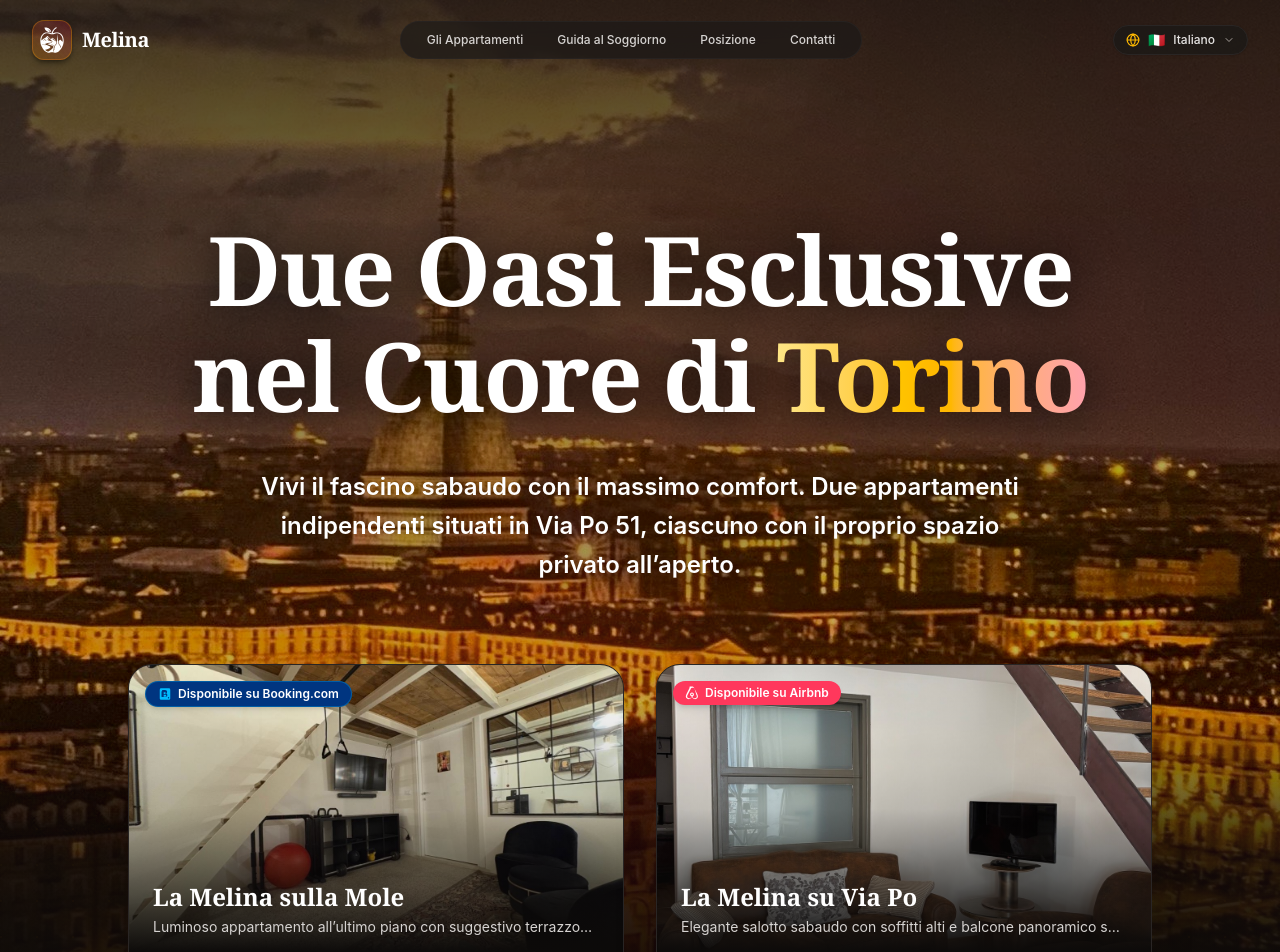
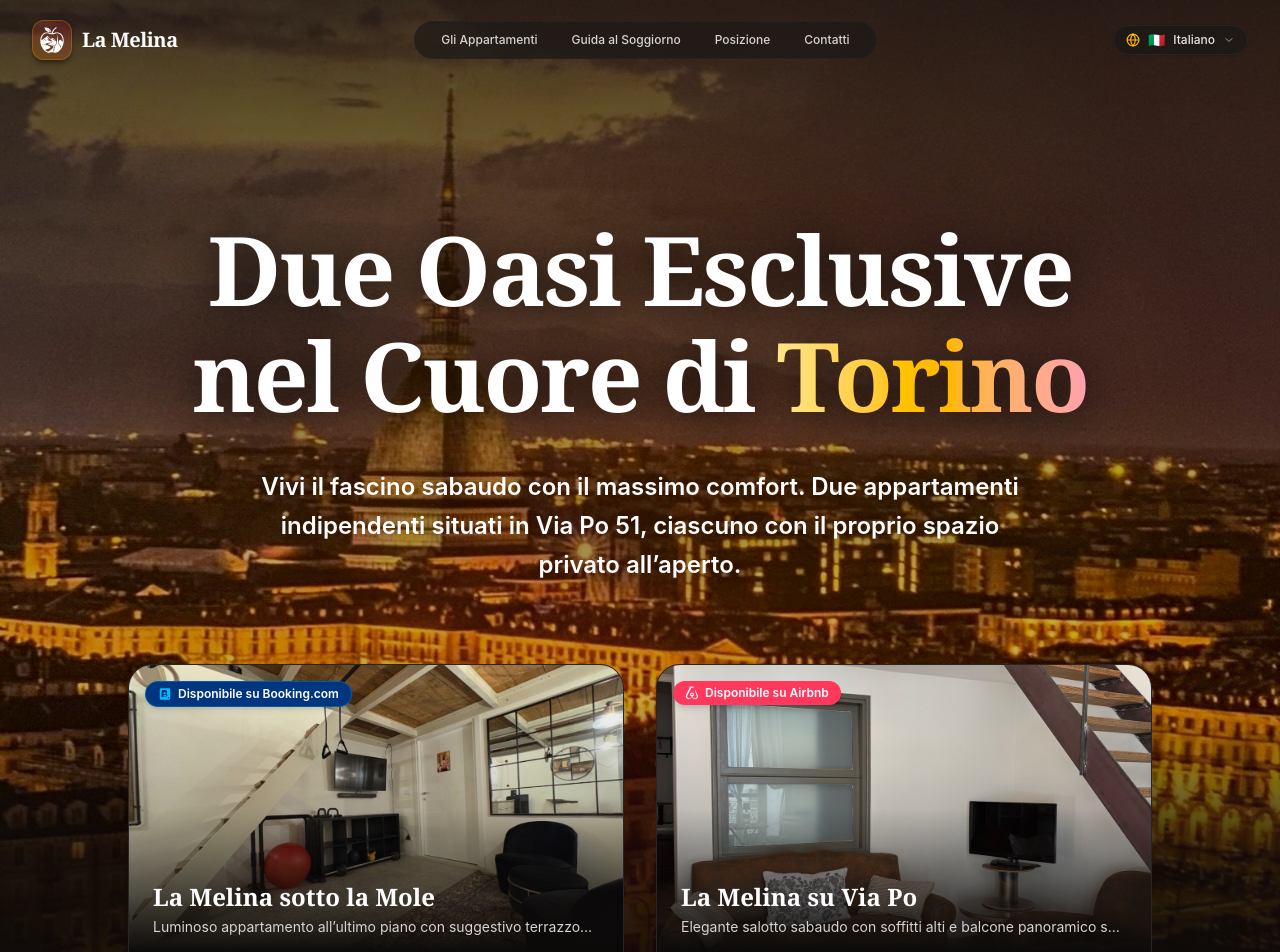
Before and after one commit to francesco-pavia/melina, a React (Vite) app: page / in a window 1280 px wide. Shown: the top 952 px of the page. Built offline with nearby package versions, Linux system fonts and the light colour scheme.

Commit message:
La Melina

```diff
--- a/index.html
+++ b/index.html
@@ -5,25 +5,25 @@
     <link rel="icon" type="image/svg+xml" href="/melina_logo.svg?v=3" />
     <meta name="viewport" content="width=device-width, initial-scale=1.0" />
     <meta name="theme-color" content="#0c0a09" />
-    <title>Melina · Appartamenti Vacanze Torino Centro | Via Po 51</title>
-    <meta name="description" content="Melina - Due eleganti appartamenti vacanza nel cuore del centro storico di Torino in Via Po 51, a pochi passi dalla Mole Antonelliana e Piazza Vittorio Veneto: La Melina sulla Mole e La Melina su Via Po." />
-    <meta name="keywords" content="Melina Torino, appartamenti vacanza Torino, Via Po 51 Torino, La Melina sulla Mole, La Melina su Via Po, alloggio Mole Antonelliana, case vacanze Torino centro, holiday apartments Turin, affitti brevi Torino" />
+    <title>La Melina · Appartamenti Vacanze Torino Centro | Via Po 51</title>
+    <meta name="description" content="La Melina - Due eleganti appartamenti vacanza nel cuore del centro storico di Torino in Via Po 51, a pochi passi dalla Mole Antonelliana e Piazza Vittorio Veneto: La Melina sotto la Mole e La Melina su Via Po." />
+    <meta name="keywords" content="La Melina Torino, appartamenti vacanza Torino, Via Po 51 Torino, La Melina sotto la Mole, La Melina su Via Po, alloggio Mole Antonelliana, case vacanze Torino centro, holiday apartments Turin, affitti brevi Torino" />
     <meta name="robots" content="index, follow, max-image-preview:large, max-snippet:-1, max-video-preview:-1" />
     <meta name="author" content="Alessandra Mela" />
 
     <!-- Open Graph / WhatsApp / Facebook Sharing -->
-    <meta property="og:title" content="Melina · Appartamenti Vacanze Torino Centro | Via Po 51" />
+    <meta property="og:title" content="La Melina · Appartamenti Vacanze Torino Centro | Via Po 51" />
     <meta property="og:description" content="Due splendidi appartamenti indipendenti nel centro storico di Torino in Via Po 51: attico panoramico con terrazzo sulla Mole e salotto d'epoca con balcone sui portici." />
     <meta property="og:type" content="website" />
     <meta property="og:image" content="/turin_bg.jpg" />
     <meta property="og:image:width" content="1200" />
     <meta property="og:image:height" content="630" />
-    <meta property="og:image:alt" content="Melina Appartamenti Vacanze - Torino Centro Storico Via Po 51" />
+    <meta property="og:image:alt" content="La Melina Appartamenti Vacanze - Torino Centro Storico Via Po 51" />
     <meta property="og:locale" content="it_IT" />
 
     <!-- Twitter / X Card -->
     <meta name="twitter:card" content="summary_large_image" />
-    <meta name="twitter:title" content="Melina · Appartamenti Vacanze Torino Centro | Via Po 51" />
+    <meta name="twitter:title" content="La Melina · Appartamenti Vacanze Torino Centro | Via Po 51" />
     <meta name="twitter:description" content="Due splendidi alloggi a Torino in Via Po 51: attico con terrazzo panoramico sulla Mole e salotto sabaudo con balcone su Via Po." />
     <meta name="twitter:image" content="/turin_bg.jpg" />
 
@@ -32,8 +32,8 @@
     {
       "@context": "https://schema.org",
       "@type": "LodgingBusiness",
-      "name": "Melina Apartments",
-      "alternateName": "Melina Torino",
+      "name": "La Melina Apartments",
+      "alternateName": "La Melina Torino",
       "description": "Due esclusivi appartamenti vacanze nel cuore del centro storico di Torino in Via Po 51: attico panoramico con terrazzo vista Mole Antonelliana e salotto nobiliare con balcone sui portici.",
       "image": "/turin_bg.jpg",
       "address": {
@@ -88,7 +88,7 @@
       "containsPlace": [
         {
           "@type": "Accommodation",
-          "name": "La Melina sulla Mole",
+          "name": "La Melina sotto la Mole",
           "description": "Luminoso appartamento all’ultimo piano con suggestivo terrazzo panoramico privato e vista verso la Mole Antonelliana.",
           "occupancy": {
             "@type": "QuantitativeValue",
--- a/src/components/Footer.tsx
+++ b/src/components/Footer.tsx
@@ -27,12 +27,12 @@ export const Footer: React.FC = () => {
               <div className="w-10 h-10 rounded-xl bg-gradient-to-tr from-amber-600/20 to-rose-500/20 border border-amber-500/30 flex items-center justify-center p-1.5 shadow-md shadow-black/40">
                 <img
                   src="/melina_logo.svg"
-                  alt="Melina"
+                  alt="La Melina"
                   className="w-full h-full object-contain brightness-0 invert"
                 />
               </div>
               <span className="font-serif font-bold text-xl text-white">
-                Melina
+                La Melina
               </span>
             </div>
             <p className="text-stone-400 text-xs sm:text-sm leading-relaxed max-w-sm">
@@ -110,7 +110,7 @@ export const Footer: React.FC = () => {
         {/* Bottom Bar */}
         <div className="pt-8 border-t border-stone-850 flex flex-col sm:flex-row items-center justify-between gap-4 text-xs text-stone-400">
           <div>
-            © {year} Melina. {t.rights}
+            © {year} La Melina. {t.rights}
           </div>
           <div className="flex items-center gap-4">
             <button
--- a/src/components/HostContact.tsx
+++ b/src/components/HostContact.tsx
@@ -65,7 +65,7 @@ export const HostContact: React.FC = () => {
           email: formData.email,
           apartment: formData.apartment,
           message: formData.message,
-          _subject: `Nuova richiesta da ${formData.name} - Melina`,
+          _subject: `Nuova richiesta da ${formData.name} - La Melina`,
           _template: 'table',
           _captcha: 'false',
         }),
--- a/src/components/Navbar.tsx
+++ b/src/components/Navbar.tsx
@@ -70,12 +70,12 @@ export const Navbar: React.FC<NavbarProps> = ({ activeSection }) => {
             <div className="w-10 h-10 rounded-xl bg-gradient-to-tr from-amber-600/20 to-rose-500/20 border border-amber-500/30 flex items-center justify-center p-1.5 shadow-md shadow-black/40 group-hover:scale-105 group-hover:border-amber-400/60 transition-all">
               <img
                 src="/melina_logo.svg"
-                alt="Melina"
+                alt="La Melina"
                 className="w-full h-full object-contain brightness-0 invert"
               />
             </div>
             <span className="font-serif font-semibold text-lg sm:text-xl tracking-tight text-white group-hover:text-amber-200 transition-colors">
-              Melina
+              La Melina
             </span>
           </a>
 
--- a/src/data/apartmentsData.ts
+++ b/src/data/apartmentsData.ts
@@ -5,7 +5,7 @@ import type { Language } from '../context/LanguageContext'
 export const baseApartments: Apartment[] = [
   {
     id: 'melina-mole',
-    name: 'La Melina sulla Mole',
+    name: 'La Melina sotto la Mole',
     subtitle: 'Luminoso appartamento all’ultimo piano con suggestivo terrazzo panoramico e vista sulla Mole',
     platform: 'Booking.com',
     platformUrl: 'https://www.booking.com/Share-qytECBi',
@@ -246,7 +246,7 @@ export const getLocalizedApartments = (lang: Language): Apartment[] => {
 
 export const hostInfo: HostInfo = {
   name: 'Alessandra Mela',
-  title: 'Host & Property Manager · Melina',
+  title: 'Host & Property Manager · La Melina',
   bio: `Benvenuti a Torino! La Melina è la tappa ideale per vivere l’eleganza e il fascino sabaudo: sotto i portici storici di Via Po 51, a due passi dalla Mole Antonelliana e da Piazza Vittorio Veneto. Rimango sempre a vostra disposizione per informazioni, accoglienza e consigli autentici sulla città.`,
   avatarUrl: '/images/host-alessandra.jpg',
   email: 'mela.alessandragf@gmail.com',
@@ -293,7 +293,7 @@ export const guestReviews: GuestReview[] = [
     date: 'Settembre 2026',
     rating: 10,
     platform: 'Booking.com',
-    apartmentName: 'La Melina sulla Mole',
+    apartmentName: 'La Melina sotto la Mole',
     text: 'Soggiorno da sogno in Via Po! Il terrazzo è qualcosa di spettacolare con vista sui tetti. Posizione comodissima per girare tutta Torino a piedi. Alessandra è stata gentilissima e disponibilissima.',
   },
   {
@@ -313,7 +313,7 @@ export const guestReviews: GuestReview[] = [
     date: 'Luglio 2026',
     rating: 9.8,
     platform: 'Booking.com',
-    apartmentName: 'La Melina sulla Mole',
+    apartmentName: 'La Melina sotto la Mole',
     text: 'Appartamento meraviglioso, pulizia impeccabile e posizione comodissima sotto i portici di Via Po. Il self check-in con tastierino è stato comodissimo e il terrazzo è fantastico.',
   },
   {
--- a/src/data/translations.ts
+++ b/src/data/translations.ts
@@ -208,7 +208,7 @@ export const translations: Record<Language, SiteTranslations> = {
   it: {
     nav: {
       apartments: 'Gli Appartamenti',
-      terrace: 'La Melina sulla Mole',
+      terrace: 'La Melina sotto la Mole',
       garden: 'La Melina su Via Po',
       amenities: 'Servizi',
       stayGuide: 'Guida al Soggiorno',
@@ -217,7 +217,7 @@ export const translations: Record<Language, SiteTranslations> = {
       contact: 'Contatti',
     },
     hero: {
-      welcomeBadge: 'Benvenuti a Melina · Torino Centro',
+      welcomeBadge: 'Benvenuti a La Melina · Torino Centro',
       headlineStart: 'Due Oasi Esclusive nel Cuore di',
       headlineHighlight: 'Torino',
       subtitle:
@@ -375,7 +375,7 @@ export const translations: Record<Language, SiteTranslations> = {
       formSubtitle: 'Richiesta informazioni o disponibilità date',
       formBadge: 'Risposta personale entro poche ore',
       hostTitle: 'Alessandra Mela',
-      hostRole: 'Host & Property Manager · Melina',
+      hostRole: 'Host & Property Manager · La Melina',
       languagesLabel: 'Lingue parlate:',
       whatsappCta: 'Scrivimi su WhatsApp',
       whatsappSub: 'Risposta rapida',
@@ -406,7 +406,7 @@ export const translations: Record<Language, SiteTranslations> = {
       badge: 'Guida al Soggiorno',
       title: 'Tutto quello che c’è da sapere per il tuo soggiorno',
       subtitle:
-        'Informazioni pratiche e semplici attenzioni per vivere al meglio gli appartamenti Melina in totale serenità.',
+        'Informazioni pratiche e semplici attenzioni per vivere al meglio gli appartamenti La Melina in totale serenità.',
       intro:
         'Desideriamo che ti senta a casa tua fin dal primo istante. Ecco poche e chiare indicazioni su orari, cura degli ambienti e massima tranquillità per tutti gli ospiti.',
       checkInOutTitle: 'Orari & Accesso',
@@ -430,7 +430,7 @@ export const translations: Record<Language, SiteTranslations> = {
     },
     apartments: {
       terrace: {
-        name: 'La Melina sulla Mole',
+        name: 'La Melina sotto la Mole',
         subtitle:
           'Luminoso appartamento all’ultimo piano con suggestivo terrazzo panoramico e vista sulla Mole',
         badgeText: 'Booking.com 10/10 Eccezionale',
@@ -504,7 +504,7 @@ export const translations: Record<Language, SiteTranslations> = {
   en: {
     nav: {
       apartments: 'The Apartments',
-      terrace: 'La Melina sulla Mole',
+      terrace: 'La Melina sotto la Mole',
       garden: 'La Melina su Via Po',
       amenities: 'Amenities',
       stayGuide: 'Stay Guide',
@@ -513,7 +513,7 @@ export const translations: Record<Language, SiteTranslations> = {
       contact: 'Contact',
     },
     hero: {
-      welcomeBadge: 'Welcome to Melina · Turin Center',
+      welcomeBadge: 'Welcome to La Melina · Turin Center',
       headlineStart: 'Two Handcrafted Retreats in the Heart of',
       headlineHighlight: 'Turin',
       subtitle:
@@ -671,7 +671,7 @@ export const translations: Record<Language, SiteTranslations> = {
       formSubtitle: 'Inquiry or date availability question',
       formBadge: 'Personal reply within a few hours',
       hostTitle: 'Alessandra Mela',
-      hostRole: 'Host & Property Manager · Melina',
+      hostRole: 'Host & Property Manager · La Melina',
       languagesLabel: 'Languages spoken:',
       whatsappCta: 'Chat on WhatsApp',
       whatsappSub: 'Instant reply',
@@ -702,7 +702,7 @@ export const translations: Record<Language, SiteTranslations> = {
       badge: 'Stay Guide',
       title: 'Helpful details for a smooth, relaxing stay',
       subtitle:
-        'Practical timings and thoughtful touches to make the most of your time at Melina in complete ease.',
+        'Practical timings and thoughtful touches to make the most of your time at La Melina in complete ease.',
       intro:
         'We want you to feel warmly at home in Turin from the very first minute. Here are a few clear details regarding arrival, caring for the space, and peaceful living.',
       checkInOutTitle: 'Timing & Arrival',
@@ -726,7 +726,7 @@ export const translations: Record<Language, SiteTranslations> = {
     },
     apartments: {
       terrace: {
-        name: 'La Melina sulla Mole',
+        name: 'La Melina sotto la Mole',
         subtitle:
           'Top-floor bright apartment with private panoramic terrace and Mole Antonelliana view',
         badgeText: 'Booking.com 10/10 Exceptional',
@@ -800,7 +800,7 @@ export const translations: Record<Language, SiteTranslations> = {
   fr: {
     nav: {
       apartments: 'Les Appartements',
-      terrace: 'La Melina sulla Mole',
+      terrace: 'La Melina sotto la Mole',
       garden: 'La Melina su Via Po',
       amenities: 'Services',
       stayGuide: 'Guide du Séjour',
@@ -809,7 +809,7 @@ export const translations: Record<Language, SiteTranslations> = {
       contact: 'Contact',
     },
     hero: {
-      welcomeBadge: 'Bienvenue à Melina · Turin Centre',
+      welcomeBadge: 'Bienvenue à La Melina · Turin Centre',
       headlineStart: 'Deux Havres de Paix au Cœur de',
       headlineHighlight: 'Turin',
       subtitle:
@@ -967,7 +967,7 @@ export const translations: Record<Language, SiteTranslations> = {
       formSubtitle: 'Demande d’information ou de dates disponibles',
       formBadge: 'Réponse personnelle en quelques heures',
       hostTitle: 'Alessandra Mela',
-      hostRole: 'Host & Property Manager · Melina',
+      hostRole: 'Host & Property Manager · La Melina',
       languagesLabel: 'Langues parlées :',
       whatsappCta: 'Discuter sur WhatsApp',
       whatsappSub: 'Réponse rapide',
@@ -998,7 +998,7 @@ export const translations: Record<Language, SiteTranslations> = {
       badge: 'Guide du Séjour',
       title: 'Tout ce qu’il faut savoir pour un séjour serein',
       subtitle:
-        'Horaires pratiques et attentions bienveillantes pour profiter pleinement de votre séjour chez Melina.',
+        'Horaires pratiques et attentions bienveillantes pour profiter pleinement de votre séjour chez La Melina.',
       intro:
         'Nous souhaitons que vous vous sentiez comme chez vous à Turin dès la première seconde. Voici quelques repères clairs sur les horaires, le confort et le respect des lieux.',
       checkInOutTitle: 'Horaires & Accès',
@@ -1022,7 +1022,7 @@ export const translations: Record<Language, SiteTranslations> = {
     },
     apartments: {
       terrace: {
-        name: 'La Melina sulla Mole',
+        name: 'La Melina sotto la Mole',
         subtitle:
           'Appartement lumineux au dernier étage avec terrasse panoramique privée et vue sur la Mole',
         badgeText: 'Booking.com 10/10 Exceptionnel',
@@ -1096,7 +1096,7 @@ export const translations: Record<Language, SiteTranslations> = {
   de: {
     nav: {
       apartments: 'Die Apartments',
-      terrace: 'La Melina sulla Mole',
+      terrace: 'La Melina sotto la Mole',
       garden: 'La Melina su Via Po',
       amenities: 'Ausstattung',
       stayGuide: 'Aufenthalts-Guide',
@@ -1105,7 +1105,7 @@ export const translations: Record<Language, SiteTranslations> = {
       contact: 'Kontakt',
     },
     hero: {
-      welcomeBadge: 'Willkommen bei Melina · Turin Zentrum',
+      welcomeBadge: 'Willkommen bei La Melina · Turin Zentrum',
       headlineStart: 'Zwei Exklusive Rückzugsorte im Herzen von',
       headlineHighlight: 'Turin',
       subtitle:
@@ -1263,7 +1263,7 @@ export const translations: Record<Language, SiteTranslations> = {
       formSubtitle: 'Anfrage zu Informationen oder Reisedaten',
       formBadge: 'Persönliche Antwort in wenigen Stunden',
       hostTitle: 'Alessandra Mela',
-      hostRole: 'Host & Property Manager · Melina',
+      hostRole: 'Host & Property Manager · La Melina',
       languagesLabel: 'Gesprochene Sprachen:',
       whatsappCta: 'Per WhatsApp schreiben',
       whatsappSub: 'Schnelle Rückmeldung',
@@ -1294,7 +1294,7 @@ export const translations: Record<Language, SiteTranslations> = {
       badge: 'Aufenthalts-Guide',
       title: 'Wissenswertes für einen entspannten Aufenthalt',
       subtitle:
-        'Praktische Zeiten und einfache Hinweise, um Ihre Zeit bei Melina in vollen Zügen zu genießen.',
+        'Praktische Zeiten und einfache Hinweise, um Ihre Zeit bei La Melina in vollen Zügen zu genießen.',
       intro:
         'Wir möchten, dass Sie sich in Turin vom ersten Moment an wie zu Hause fühlen. Hier finden Sie alle nützlichen Informationen zu Ankunft, Wohnkomfort und ruhigem Beisammensein.',
       checkInOutTitle: 'Zeiten & Ankunft',
@@ -1318,7 +1318,7 @@ export const translations: Record<Language, SiteTranslations> = {
     },
     apartments: {
       terrace: {
-        name: 'La Melina sulla Mole',
+        name: 'La Melina sotto la Mole',
         subtitle:
           'Helles Dachgeschoss-Apartment mit privater Panorama-Terrasse und Blick auf die Mole',
         badgeText: 'Booking.com 10/10 Außergewöhnlich',
@@ -1392,7 +1392,7 @@ export const translations: Record<Language, SiteTranslations> = {
   es: {
     nav: {
       apartments: 'Los Apartamentos',
-      terrace: 'La Melina sulla Mole',
+      terrace: 'La Melina sotto la Mole',
       garden: 'La Melina su Via Po',
       amenities: 'Servicios',
       stayGuide: 'Guía de Estancia',
@@ -1401,7 +1401,7 @@ export const translations: Record<Language, SiteTranslations> = {
       contact: 'Contacto',
     },
     hero: {
-      welcomeBadge: 'Bienvenidos a Melina · Centro de Turín',
+      welcomeBadge: 'Bienvenidos a La Melina · Centro de Turín',
       headlineStart: 'Dos Refugios Exclusivos en el Corazón de',
       headlineHighlight: 'Turín',
       subtitle:
@@ -1559,7 +1559,7 @@ export const translations: Record<Language, SiteTranslations> = {
       formSubtitle: 'Consulta de información o fechas disponibles',
       formBadge: 'Respuesta personal en pocas horas',
       hostTitle: 'Alessandra Mela',
-      hostRole: 'Host & Property Manager · Melina',
+      hostRole: 'Host & Property Manager · La Melina',
       languagesLabel: 'Idiomas:',
       whatsappCta: 'Escribir por WhatsApp',
       whatsappSub: 'Respuesta inmediata',
@@ -1590,7 +1590,7 @@ export const translations: Record<Language, SiteTranslations> = {
       badge: 'Guía de Estancia',
       title: 'Todo lo que necesitas saber para una estancia serena',
       subtitle:
-        'Horarios prácticos y sencillas pautas para disfrutar de tu estancia en Melina con total comodidad.',
+        'Horarios prácticos y sencillas pautas para disfrutar de tu estancia en La Melina con total comodidad.',
       intro:
         'Queremos que te sientas como en tu propia casa desde el primer momento. Aquí tienes algunas indicaciones claras sobre horarios, cuidado del espacio y tranquilidad.',
       checkInOutTitle: 'Horarios & Acceso',
@@ -1614,7 +1614,7 @@ export const translations: Record<Language, SiteTranslations> = {
     },
     apartments: {
       terrace: {
-        name: 'La Melina sulla Mole',
+        name: 'La Melina sotto la Mole',
         subtitle:
           'Luminoso apartamento en última planta con terraza panorámica privada y vistas a la Mole',
         badgeText: 'Booking.com 10/10 Excepcional',
```
Also changed, not shown: 1 other file (tests, documents, lock files or other folders).
